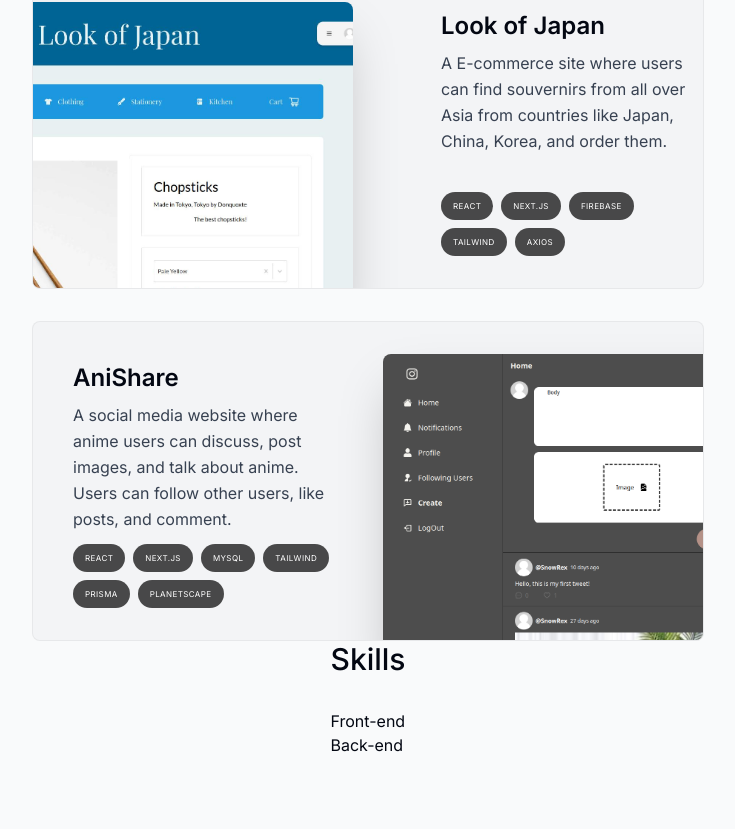
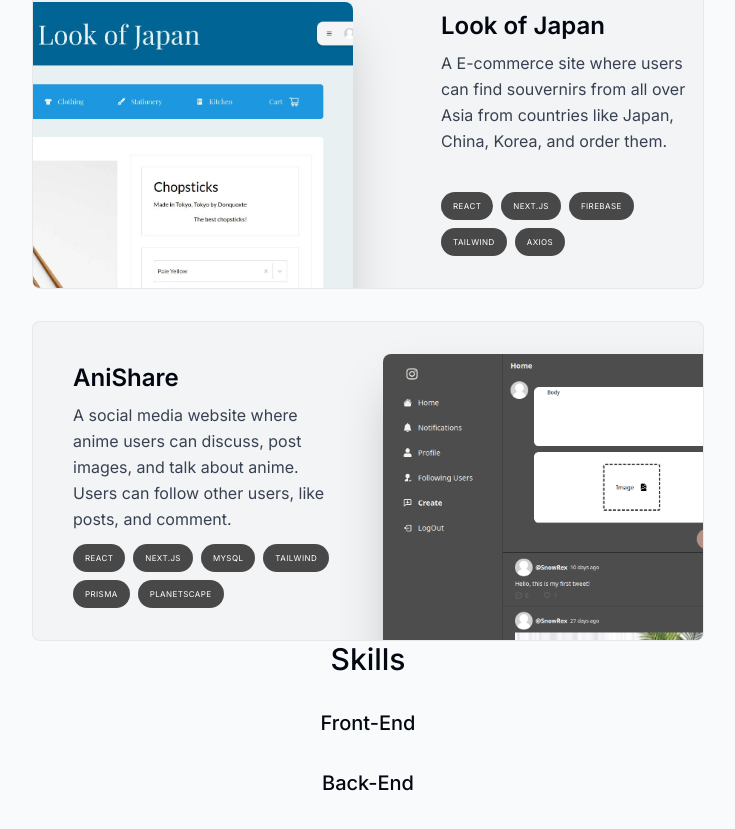
Before and after one commit to JasonMac123/NewPortfolio, a Next.js app: page / in a window 1280 px wide. Shown: the part 1826-2655 px from the top of the page, without its empty margins (272-1007 px from the left). Before the commit the page ends 2583 px from the top, so only its background shows below. Built offline with nearby package versions, Linux system fonts and the light colour scheme.

Commit message:
Styles heading for sub heading for skills

```diff
--- a/components/Skills.tsx
+++ b/components/Skills.tsx
@@ -10,10 +10,15 @@
     <section>
       <SectionTitle>Skills</SectionTitle>
       <div>
-        <h3>Front-end</h3>
+        <h3 className="text-xl font-medium capitalize mb-8 text-center">
+          Front-end
+        </h3>
       </div>
       <div>
-        <h3> Back-end</h3>
+        <h3 className="text-xl font-medium capitalize mb-8 text-center">
+          {" "}
+          Back-end
+        </h3>
       </div>
     </section>
   );
```
